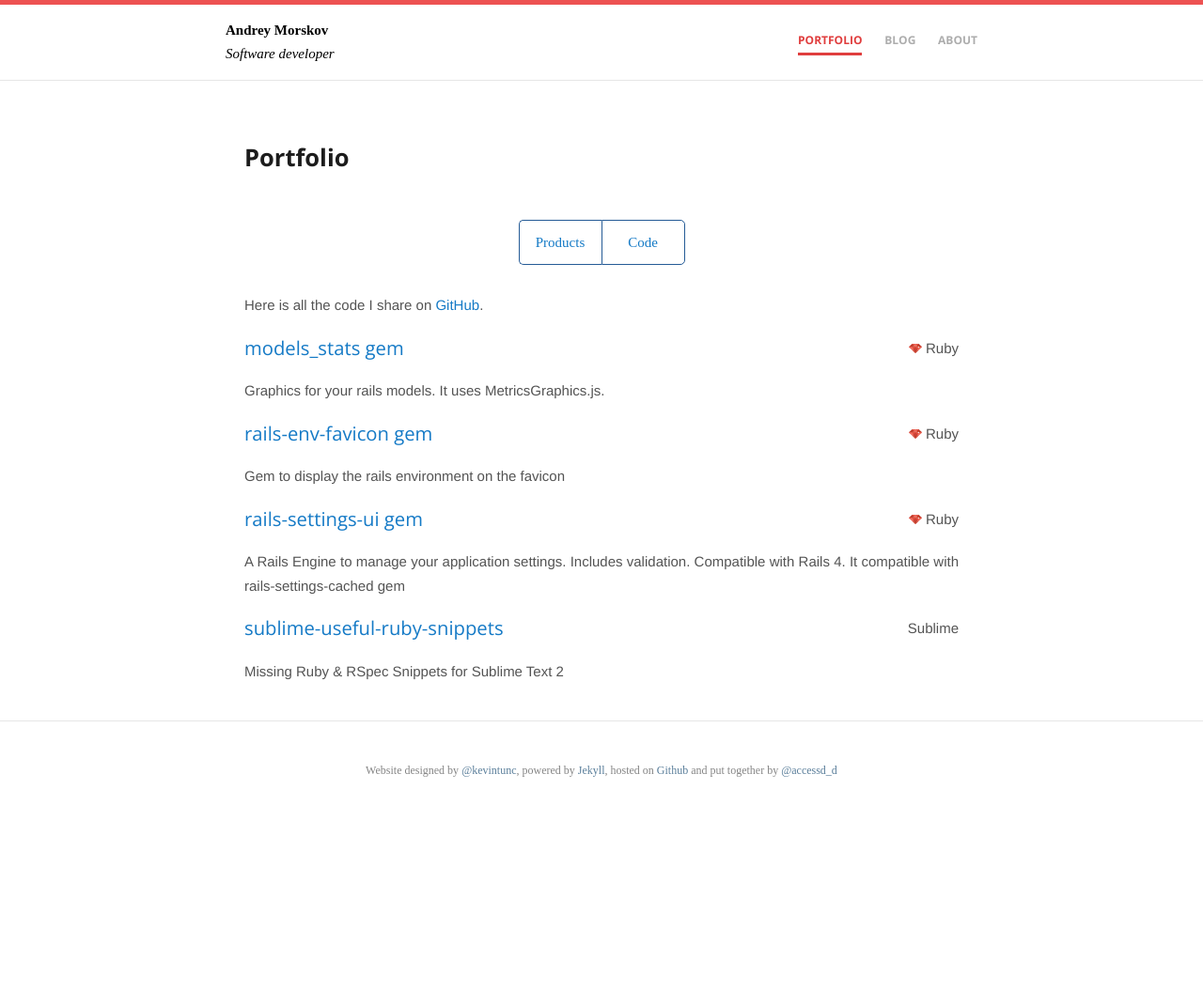
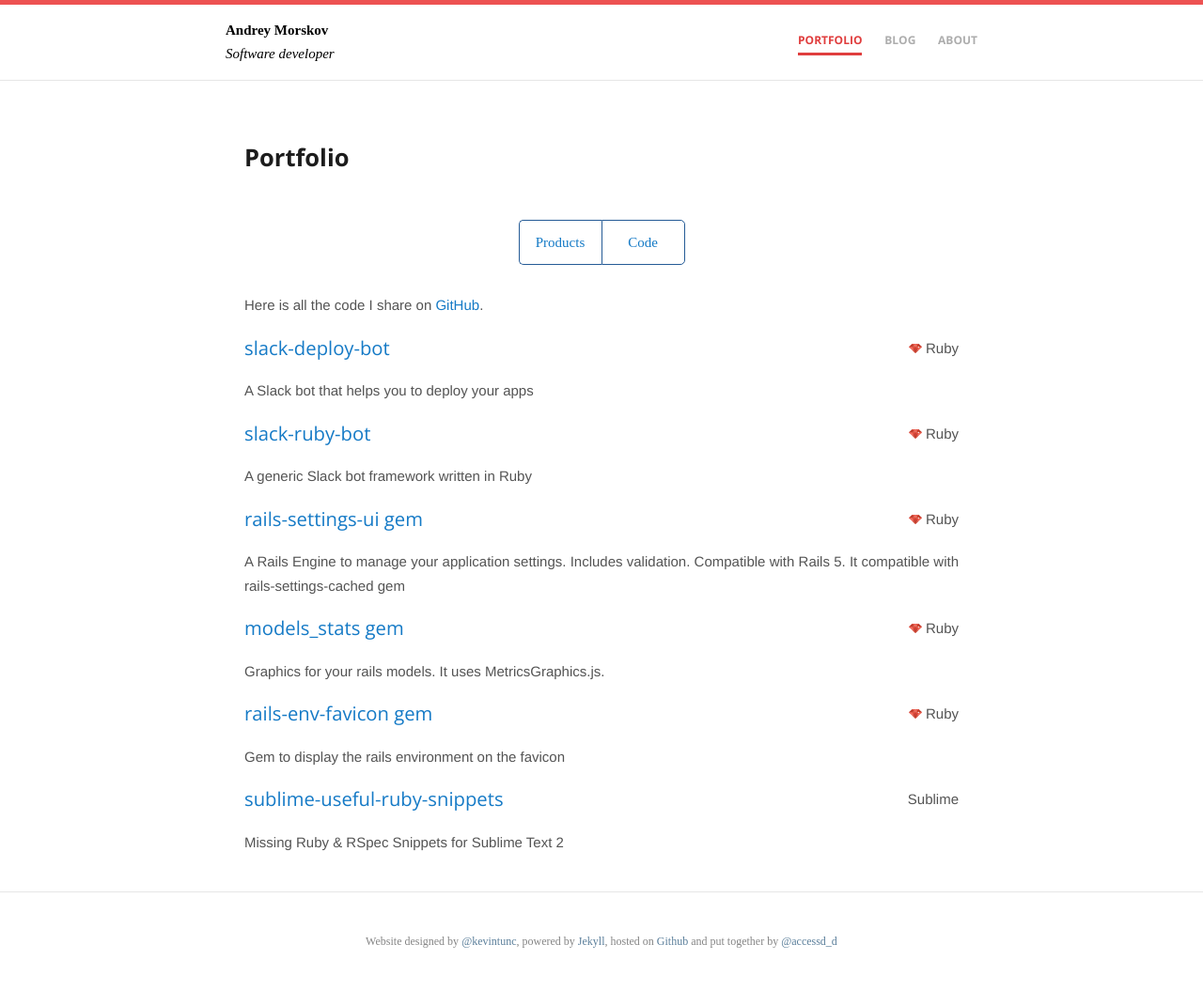
Before and after one commit to accessd/accessd.github.io, a Jekyll site: the page built from portfolio/code.html, in a window 1280 px wide. Shown: the whole page at 94% size. Built offline with Jekyll 4.4.1, drawn with Linux system fonts in a browser that asks for light colours; some web fonts are replaced; before the commit the page ends 900 px from its top, so only the background shows below that.

Commit message:
update code portfolio

```diff
--- a/_data/code.yml
+++ b/_data/code.yml
@@ -1,3 +1,22 @@
+- name: slack-deploy-bot
+  github: accessd/slack-deploy-bot
+  technology: Ruby
+  description: >
+    A Slack bot that helps you to deploy your apps
+
+- name: slack-ruby-bot
+  github: slack-ruby/slack-ruby-bot
+  technology: Ruby
+  description: >
+    A generic Slack bot framework written in Ruby
+
+- name: rails-settings-ui gem
+  github: accessd/rails-settings-ui
+  technology: Ruby
+  description: >
+    A Rails Engine to manage your application settings. Includes validation. Compatible with Rails 5.
+    It compatible with rails-settings-cached gem
+
 - name: models_stats gem
   github: accessd/models_stats
   technology: Ruby
@@ -10,13 +29,6 @@
   description: >
     Gem to display the rails environment on the favicon
 
-- name: rails-settings-ui gem
-  github: accessd/rails-settings-ui
-  technology: Ruby
-  description: >
-    A Rails Engine to manage your application settings. Includes validation. Compatible with Rails 4.
-    It compatible with rails-settings-cached gem
-
 - name: sublime-useful-ruby-snippets
   github: accessd/sublime-useful-ruby-snippets
   technology: Sublime
```
